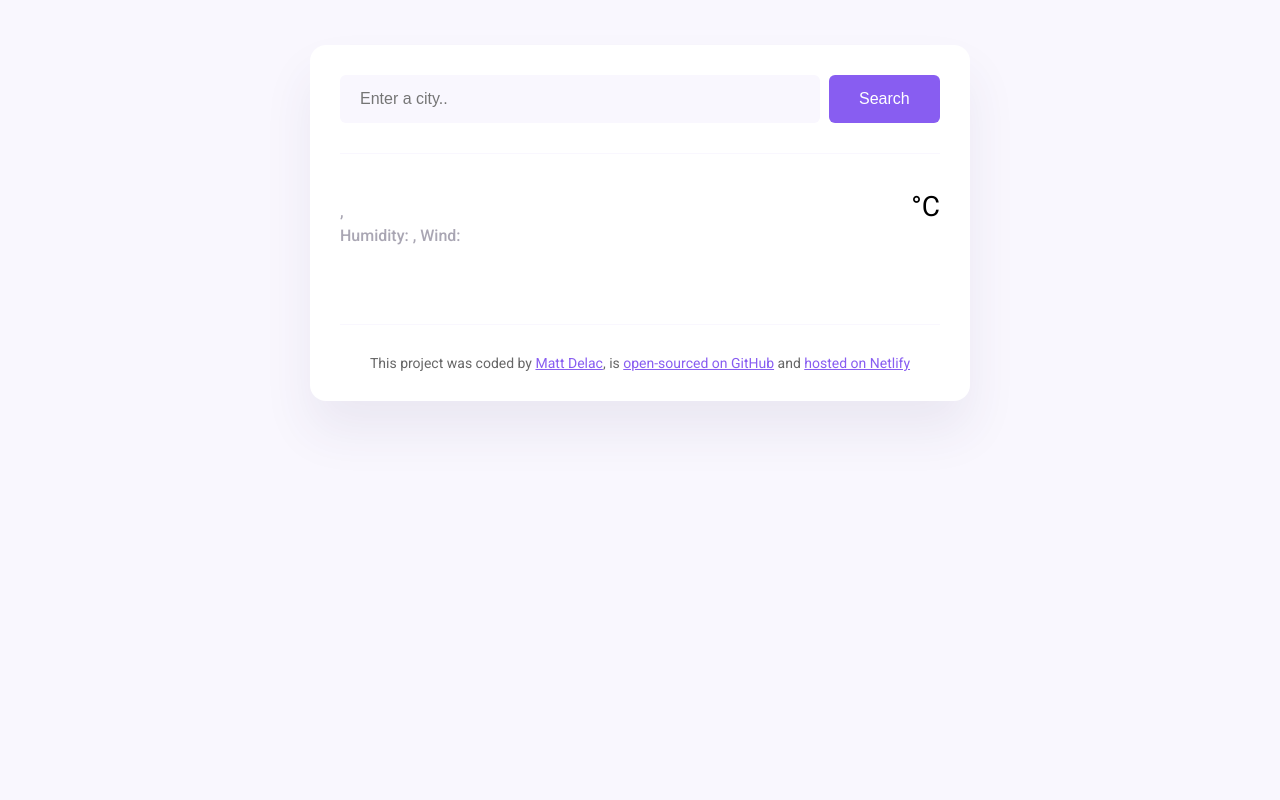
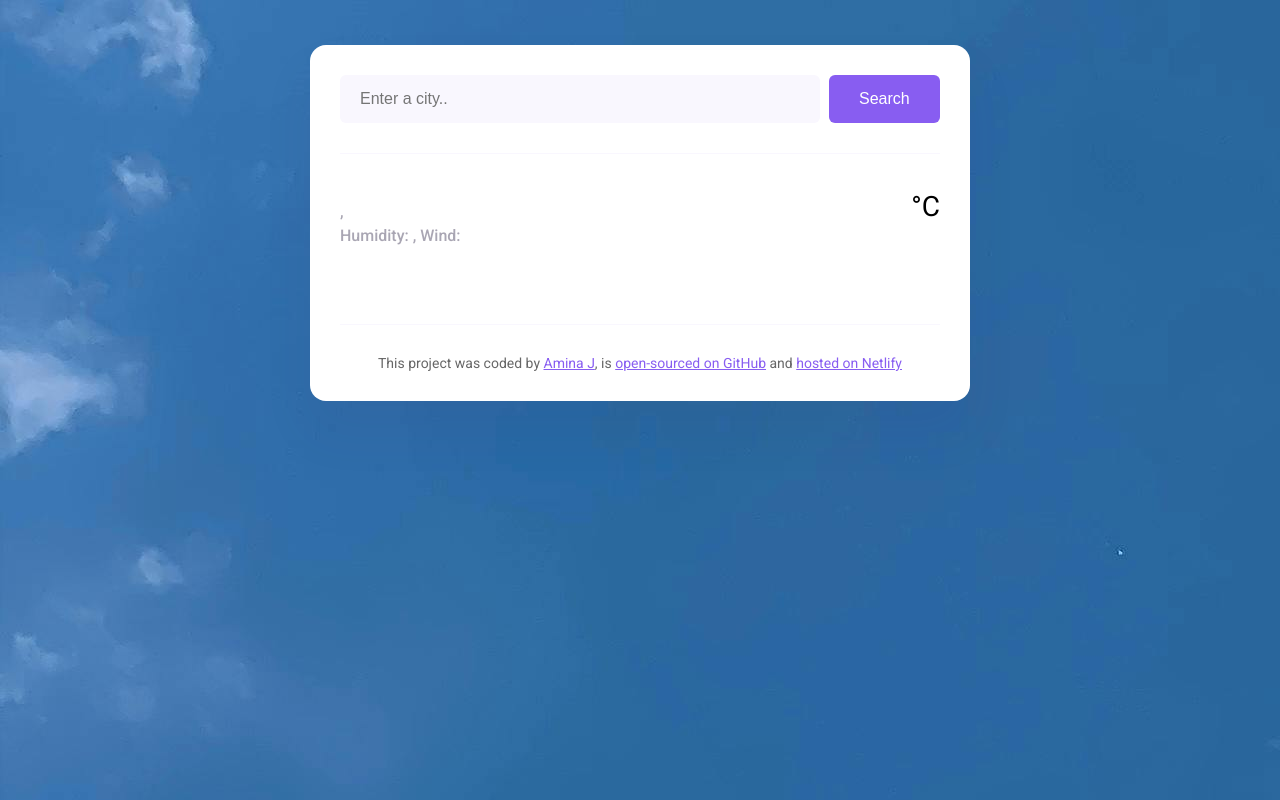
Before and after one commit to mishaa77/My-Weather-Forecast-Project, a plain HTML site: page index.html in a window 1280 px wide. Drawn offline with nearby package versions, Linux system fonts and the light colour scheme; no server answers.

Commit message:
Added img

```diff
--- a/index.html
+++ b/index.html
@@ -50,8 +50,7 @@
 
       <footer>
         This project was coded by
-        <a href="https://github.com/matthieua/" target="_blank"> Matt Delac</a>,
-        is
+        <a href="https://github.com/matthieua/" target="_blank"> Amina J</a>, is
         <a href="https://github.com/matthieua/meteo" target="_blank"
           >open-sourced on GitHub</a
         >
--- a/src/styles.css
+++ b/src/styles.css
@@ -1,5 +1,5 @@
 body {
-  background-color: #f9f7fe;
+  background-image: url(/img/sky.jpg);
   font-family: "Roboto", sans-serif;
 }
 
```
Also changed, not shown: img/sky.jpg (added).
